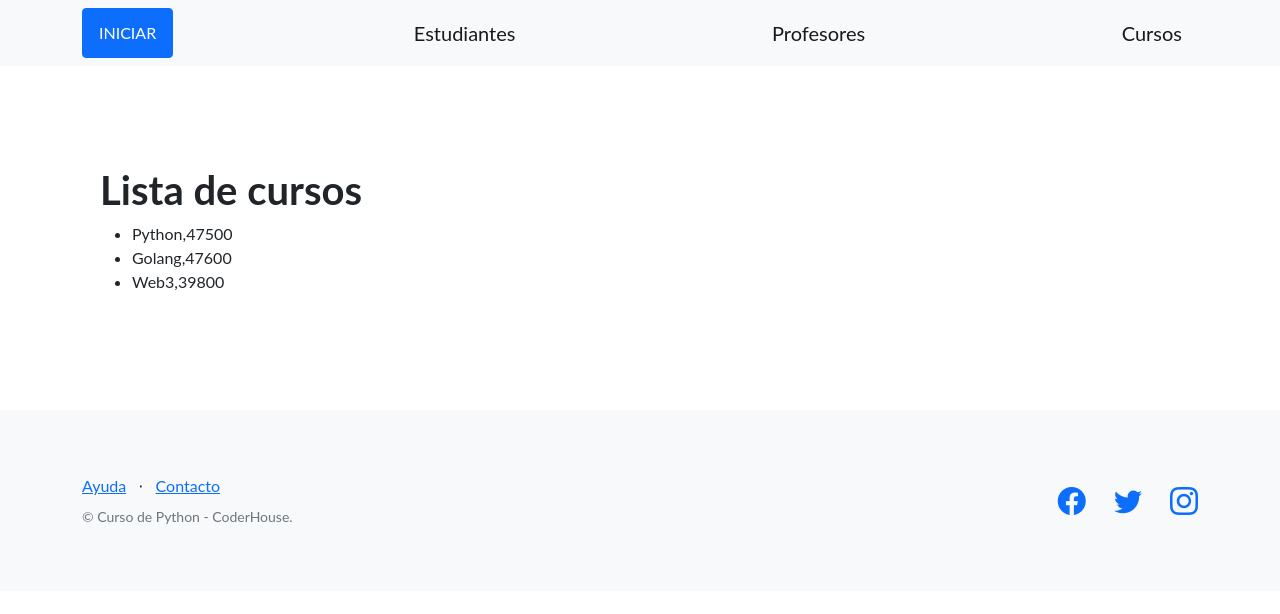
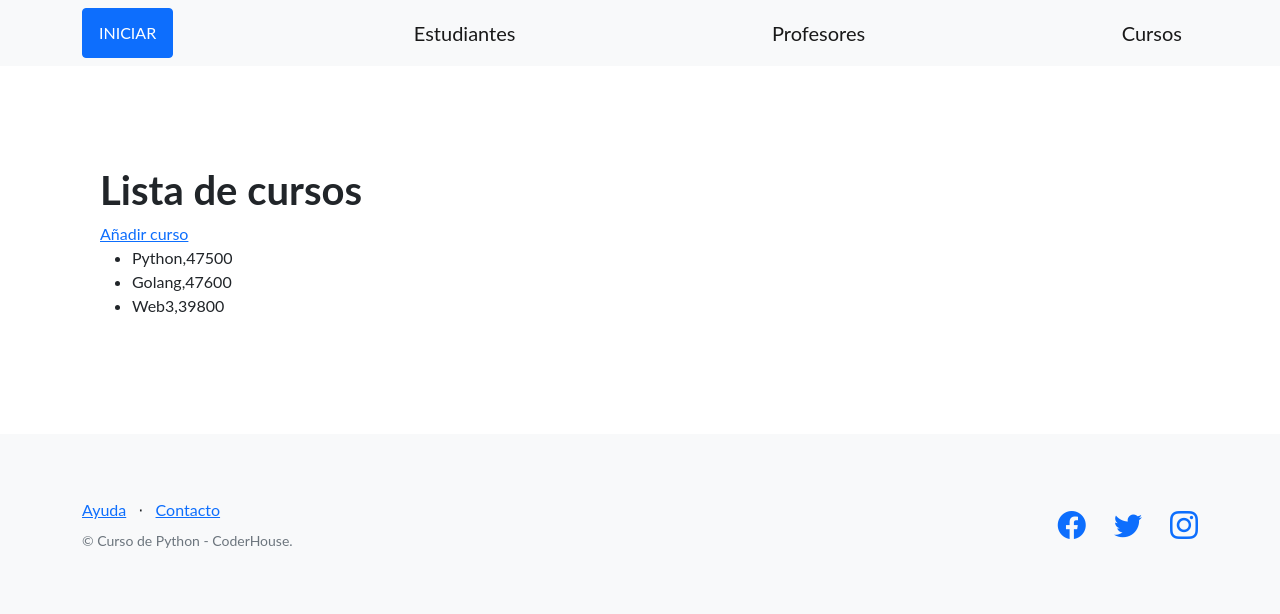
Before and after one commit to EliasNavarroH/ProyectoCode, a Django app: page /curso in a window 1280 px wide. Shown: the top 614 px of the page. Run offline with Django 4.2, Linux system fonts and the light colour scheme; data comes from the database, SQL or seed files in the repository; both versions use the stored data as it was after the commit; some libraries are stand-ins or nearby versions.

Commit message:
Agregado el form

```diff
--- /dev/null
+++ b/AppCoder/forms.py
@@ -0,0 +1 @@
+from django import forms
--- a/AppCoder/templates/AppCoder/lista_cursos.html
+++ b/AppCoder/templates/AppCoder/lista_cursos.html
@@ -4,6 +4,7 @@
 <section>
   <div>
     <h1>Lista de cursos</h1>
+    <a href="{%url 'crear_curso' %}">Añadir curso</a>
     <ul>
       {% for cur in cursos %}
       <li>{{cur.nombre}},{{cur.camada}}</li>
```
Also changed, not shown: db.sqlite3.
